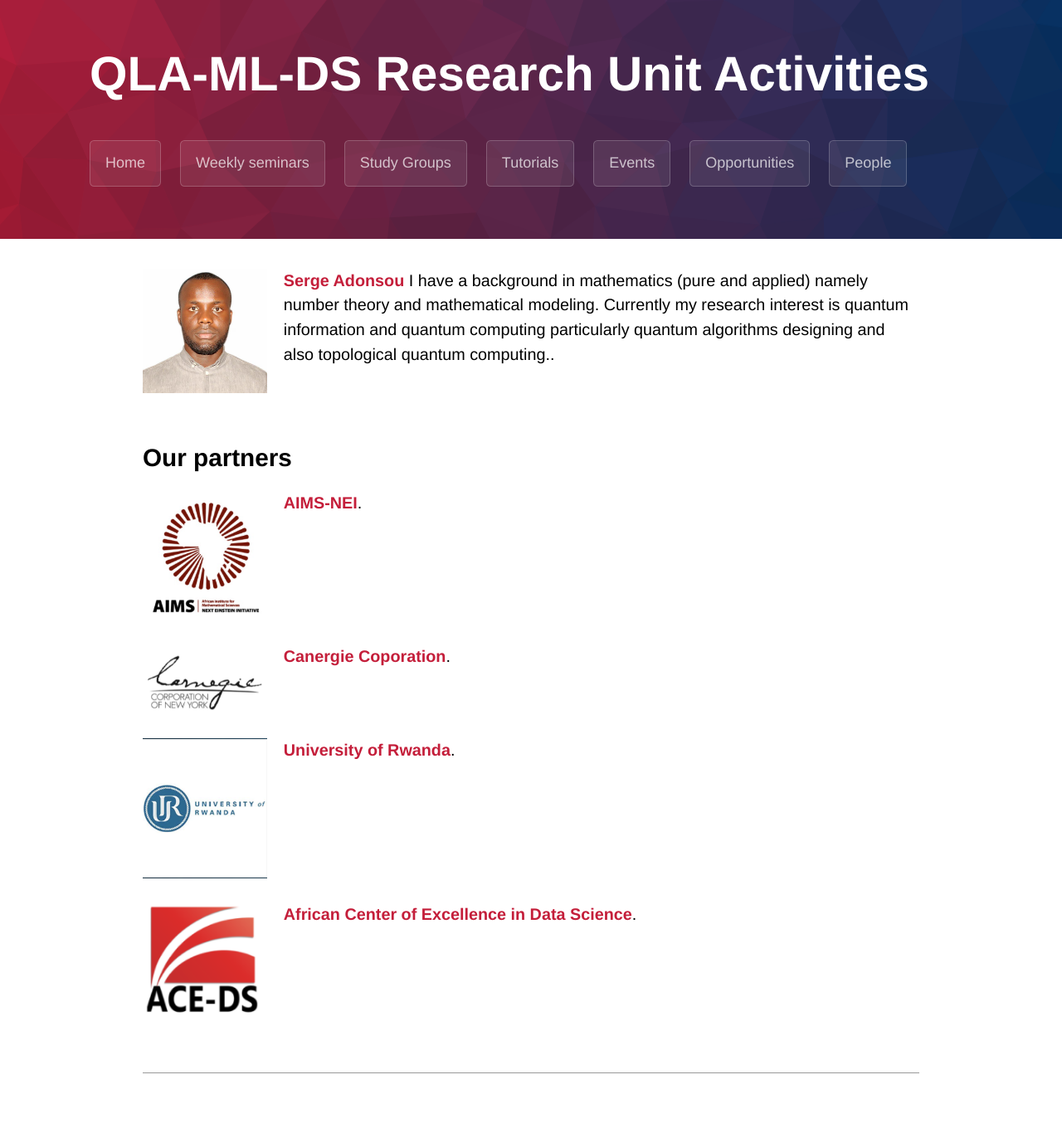
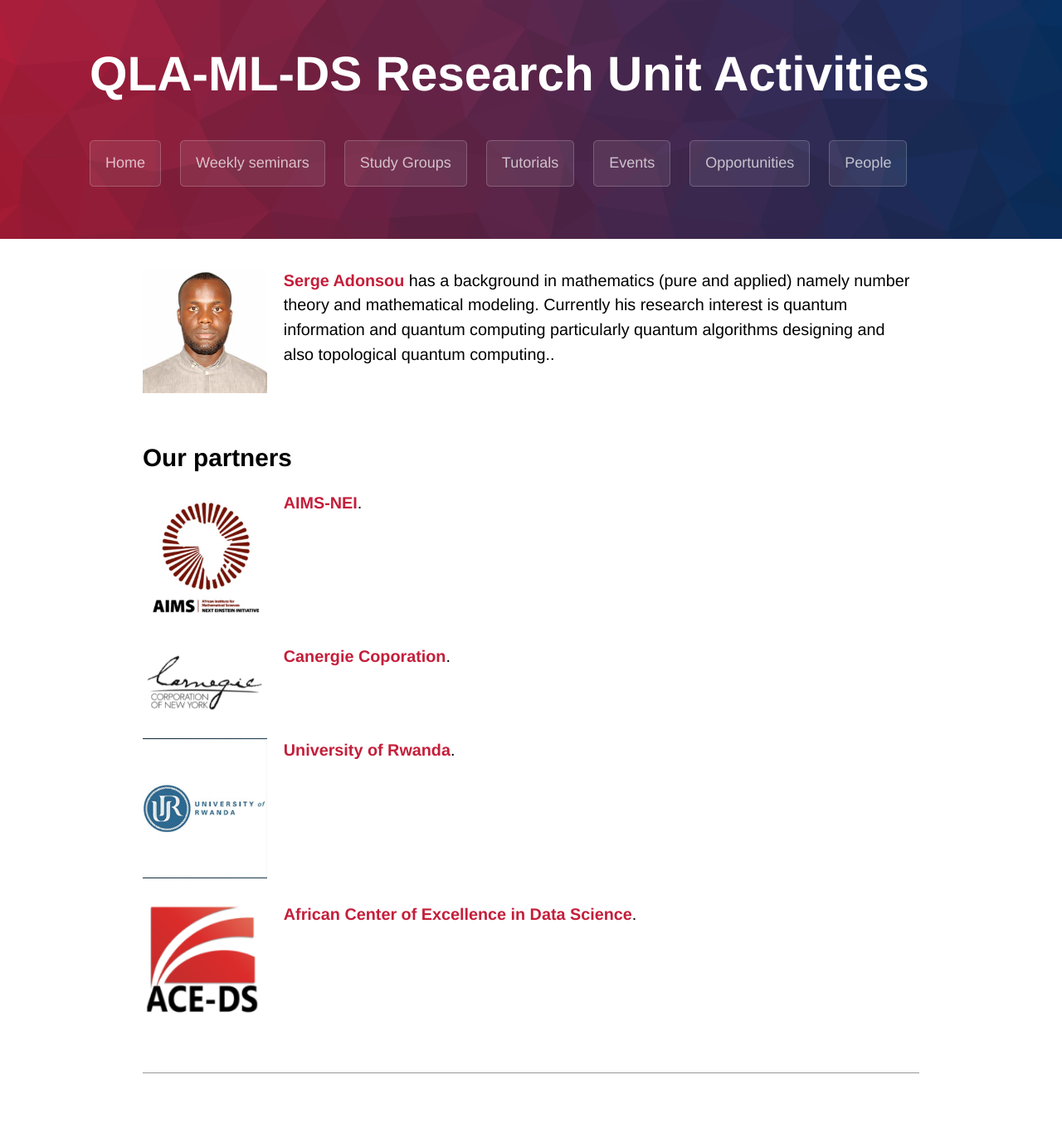
Before and after one commit to qla-ml-ds-activities/qla-ml-ds-activities.github.io, a Jekyll site: the page built from people.md, in a window 1280 px wide. Shown: the whole page at 83% size. Built offline with Jekyll 4.4.1, drawn with Linux system fonts in a browser that asks for light colours; some web fonts are replaced.

Commit message:
Update people.md

```diff
--- a/people.md
+++ b/people.md
@@ -6,7 +6,7 @@ layout: default
 <div class='orgWrapper'>
 <img align="left" src="assets/images/sa.jpg" alt="Smita Krishnaswamy" width="150">
 <div class='bioWrapper'>
-[**Serge Adonsou**](https://tg.linkedin.com/in/serge-adonsou-339894201) I have a background in mathematics (pure and applied) namely number theory and mathematical modeling. Currently my research interest is quantum information and quantum computing particularly quantum algorithms designing and also topological quantum computing..
+[**Serge Adonsou**](https://tg.linkedin.com/in/serge-adonsou-339894201) has a background in mathematics (pure and applied) namely number theory and mathematical modeling. Currently his research interest is quantum information and quantum computing particularly quantum algorithms designing and also topological quantum computing..
 </div>
 </div>
 
```
